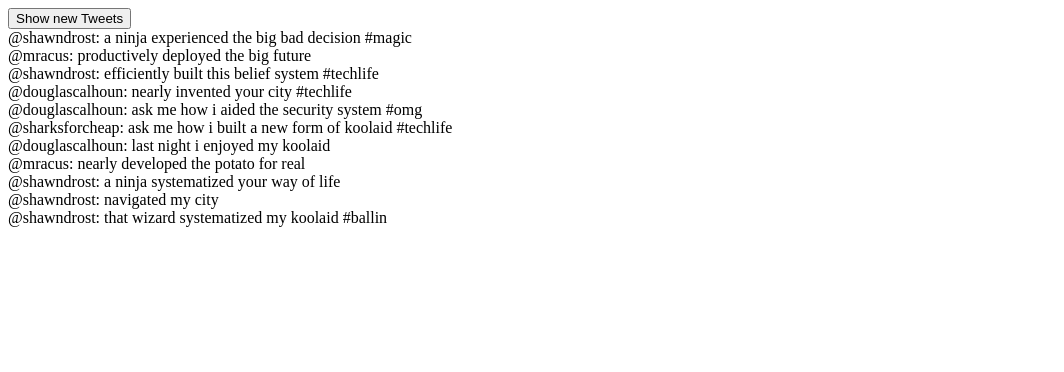
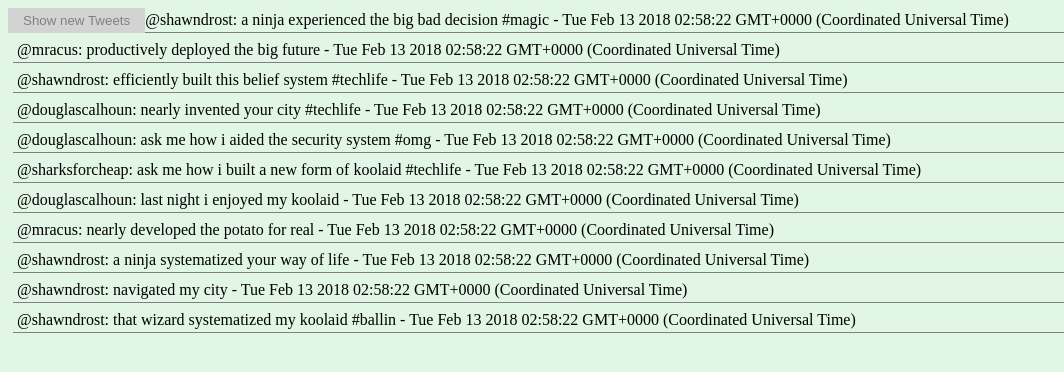
Before and after one commit to Twunderlich/twittler, a plain HTML site: page index.html in a window 1280 px wide. Shown: the whole page, without its empty margins (0-1064 px from the left). Drawn offline with Linux system fonts and the light colour scheme.

Commit message:
added styles, created content section and aside to hold users we're following. still in process

```diff
--- a/index.html
+++ b/index.html
@@ -1,6 +1,7 @@
 <!DOCTYPE html>
 <html>
   <head>
+    <link rel="stylesheet" type="text/css" href="stylesheet.css">
     <script src="jquery.js"></script>
     <script src="data_generator.js"></script>
   </head>
@@ -16,9 +17,9 @@
         var updateFeed = function(startPoint) {
           var index = streams.home.length - 1;
           while(index >= startPoint){
-            var tweet = streams.home[index];
-            var $tweet = $('<div></div>');
-            $tweet.text('@' + tweet.user + ': ' + tweet.message);
+            var tweet           = streams.home[index];
+            var $tweet     = $('<div class="tweet"></div>');
+            $tweet.text('@' + tweet.user + ': ' + tweet.message + ' - ' + tweet.created_at);
             $tweet.appendTo($body);
             index -= 1;
           }
@@ -32,9 +33,16 @@
 
         getNewTweets(startIndex);
 
+        var $contentSection = $('<section class="content"></section>');
+        $contentSection.prependTo($body);
+
+        var $aside = $('<aside></aside>');
+        $aside.prependTo($body);
+
         var $showNewTweets = $('<button type="button"></button>');
         $showNewTweets.text('Show new Tweets');
-        $showNewTweets.prependTo($body);
+        $showNewTweets.prependTo($contentSection);
+
 
         $('button').on('click', function() {
           getNewTweets(startIndex);
```
